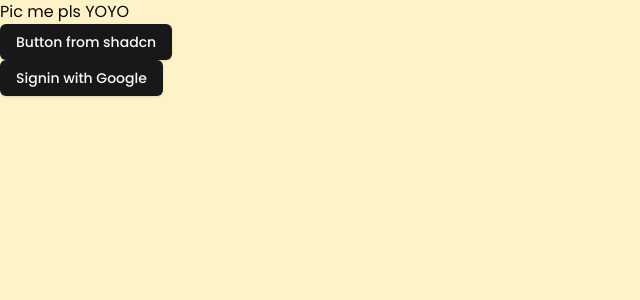
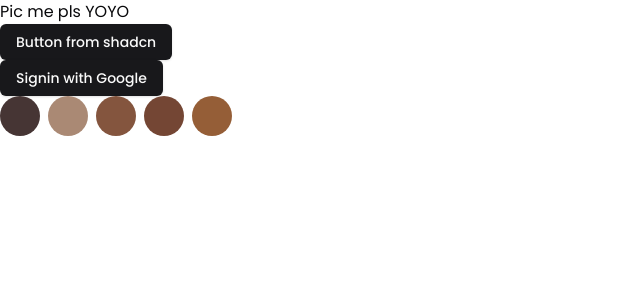
Before and after one commit to CP-RektMart/pic-me-pls-frontend, a Next.js app: page / in a window 1280 px wide. Shown: the top 300 px of the page, without its empty margins (0-640 px from the left). Built offline with nearby package versions, Linux system fonts and the light colour scheme.

Commit message:
feat: design token

```diff
--- a/src/app/globals.css
+++ b/src/app/globals.css
@@ -33,6 +33,11 @@ body {
     --chart-4: 43 74% 66%;
     --chart-5: 27 87% 67%;
     --radius: 0.5rem;
+    --base-primary: 3 15% 24%;
+    --base-secondary: 24 24% 56%;
+    --base-tertiary: 20 36% 38%;
+    --base-quaternary: 17 38% 33%;
+    --base-quinary: 25 46% 40%;
   }
   .dark {
     --background: 240 10% 3.9%;
--- a/src/app/layout.tsx
+++ b/src/app/layout.tsx
@@ -22,9 +22,7 @@ export default function RootLayout({
 }>) {
   return (
     <html lang="en">
-      <body className={`${poppins.variable} bg-amber-100 antialiased`}>
-        {children}
-      </body>
+      <body className={`${poppins.variable} antialiased`}>{children}</body>
     </html>
   );
 }
--- a/src/app/page.tsx
+++ b/src/app/page.tsx
@@ -9,6 +9,13 @@ export default function Home() {
         <Button>Button from shadcn</Button>
         <SignIn />
       </div>
+      <div className="flex flex-row space-x-2">
+        <div className="size-10 rounded-full bg-base-primary"></div>
+        <div className="size-10 rounded-full bg-base-secondary"></div>
+        <div className="size-10 rounded-full bg-base-tertiary"></div>
+        <div className="size-10 rounded-full bg-base-quaternary"></div>
+        <div className="size-10 rounded-full bg-base-quinary"></div>
+      </div>
     </>
   );
 }
--- a/tailwind.config.ts
+++ b/tailwind.config.ts
@@ -11,6 +11,13 @@ export default {
   theme: {
     extend: {
       colors: {
+        base: {
+          primary: 'hsl(var(--base-primary))',
+          secondary: 'hsl(var(--base-secondary))',
+          tertiary: 'hsl(var(--base-tertiary))',
+          quaternary: 'hsl(var(--base-quaternary))',
+          quinary: 'hsl(var(--base-quinary))',
+        },
         background: 'hsl(var(--background))',
         foreground: 'hsl(var(--foreground))',
         card: {
```
